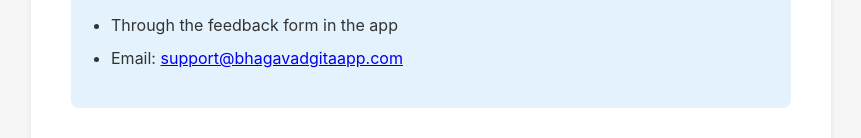
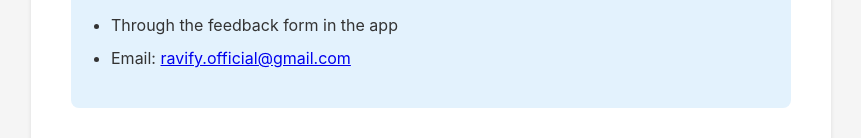
Before and after one commit to Ravi2155/privacy-policy, a plain HTML site: page index.html in a window 1280 px wide. Shown: the part 2092-2230 px from the top of the page, without its empty margins (209-1070 px from the left). Drawn offline with Linux system fonts and the light colour scheme.

Commit message:
Update index.html

```diff
--- a/index.html
+++ b/index.html
@@ -114,7 +114,7 @@
             <p>If you have any questions about this Privacy Policy, please contact us:</p>
             <ul>
                 <li>Through the feedback form in the app</li>
-                <li>Email: <a href="mailto:support@bhagavadgitaapp.com">support@bhagavadgitaapp.com</a></li>
+                <li>Email: <a href="mailto:ravify.official@gmail.com">ravify.official@gmail.com</a></li>
             </ul>
         </div>
 
```
